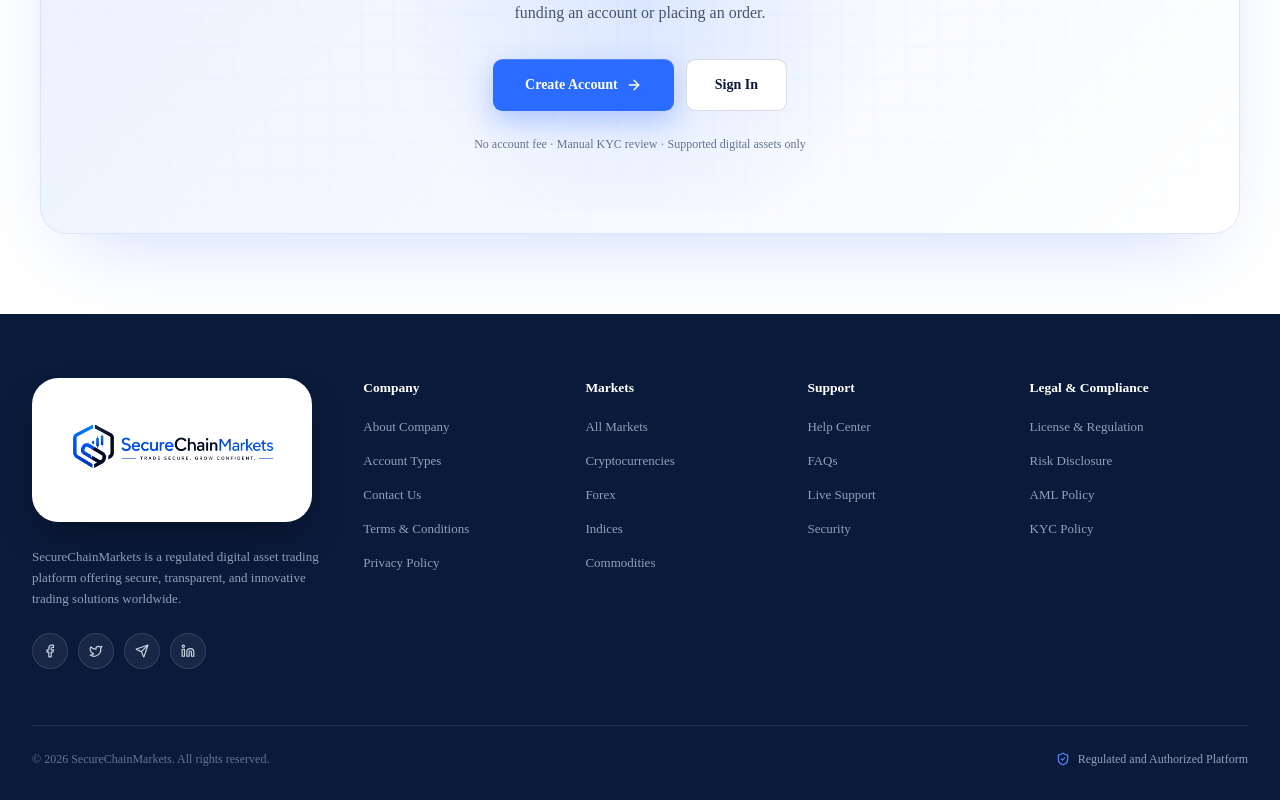
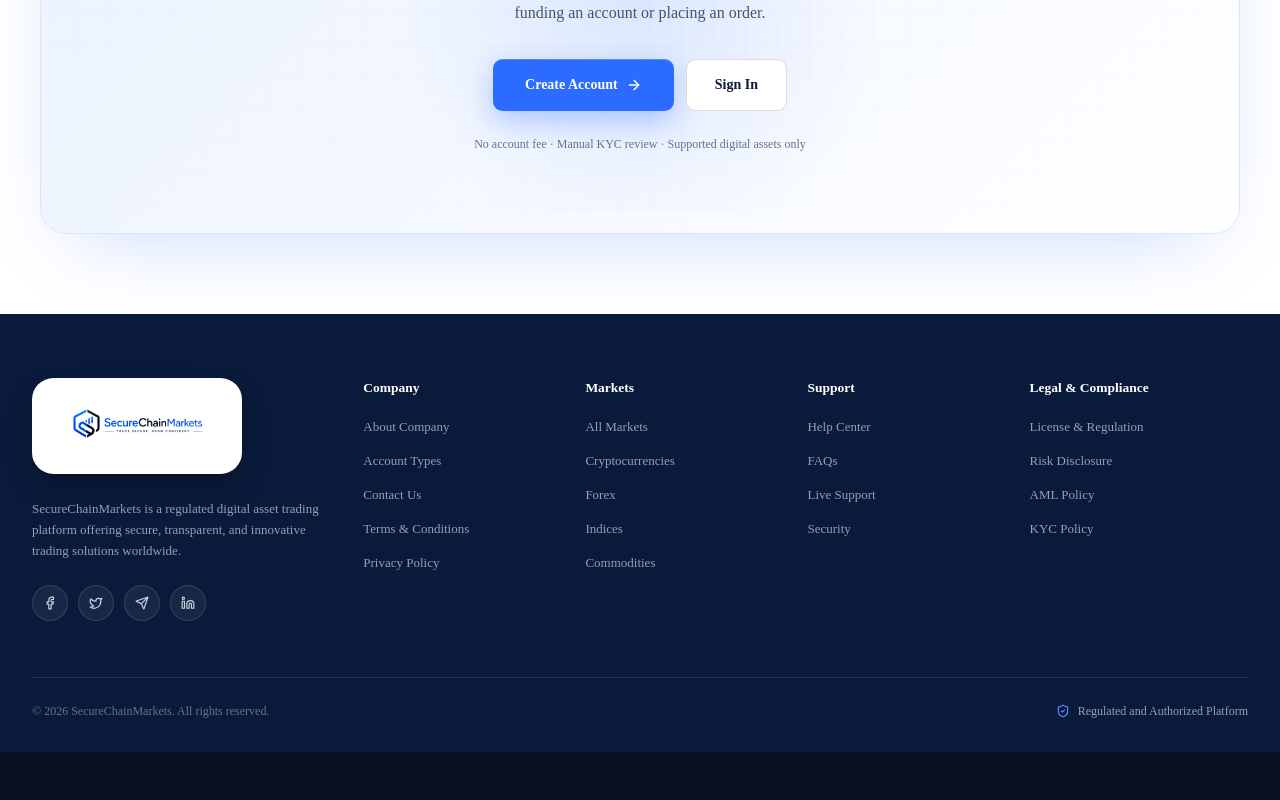
Before and after one commit to Febson1590/SecureChainMarkets, a Next.js app: page / in a window 1280 px wide. Shown: the part 3847-4647 px from the top of the page. After the commit the page ends 4599 px from the top, so only its background shows below. Built offline with nearby package versions, Linux system fonts and the light colour scheme; no server answers.

Commit message:
Dial logos down from 4× to ~3×
- Public navbar: 144/160/176 → 108/120/128
- Public footer: pill h-36/w-280 with h-28 image → pill h-24/w-210 with h-[72px] image
- Auth header: 144/160 → 104/120

Co-Authored-By: Claude Opus 4.7 (1M context) <noreply@anthropic.com>

```diff
--- a/app/(auth)/_header.tsx
+++ b/app/(auth)/_header.tsx
@@ -12,7 +12,7 @@ export function AuthHeader() {
             width={1774}
             height={887}
             priority
-            className="h-[144px] sm:h-[160px] w-auto pointer-events-none select-none"
+            className="h-[104px] sm:h-[120px] w-auto pointer-events-none select-none"
           />
         </Link>
       </div>
--- a/components/layout/public-footer.tsx
+++ b/components/layout/public-footer.tsx
@@ -61,14 +61,14 @@ export function PublicFooter() {
             <Link
               href="/"
               aria-label="SecureChainMarkets — home"
-              className="relative inline-flex items-center justify-center h-36 w-[280px] rounded-3xl bg-white shadow-[0_18px_40px_-18px_rgba(0,0,0,0.55)] mb-6"
+              className="relative inline-flex items-center justify-center h-24 w-[210px] rounded-2xl bg-white shadow-[0_14px_32px_-14px_rgba(0,0,0,0.55)] mb-6"
             >
               <Image
                 src="/assets/logos/securechainmarkets-logo.png"
                 alt="SecureChainMarkets"
                 width={1774}
                 height={887}
-                className="h-28 w-auto max-w-none pointer-events-none select-none"
+                className="h-[72px] w-auto max-w-none pointer-events-none select-none"
               />
             </Link>
             <p className="text-[13px] leading-relaxed text-slate-400 max-w-xs mb-6">
--- a/components/layout/public-navbar.tsx
+++ b/components/layout/public-navbar.tsx
@@ -52,7 +52,7 @@ export function PublicNavbar() {
               width={1774}
               height={887}
               priority
-              className="absolute left-0 top-1/2 -translate-y-1/2 h-[144px] sm:h-[160px] lg:h-[176px] w-auto max-w-none pointer-events-none select-none"
+              className="absolute left-0 top-1/2 -translate-y-1/2 h-[108px] sm:h-[120px] lg:h-[128px] w-auto max-w-none pointer-events-none select-none"
             />
           </Link>
 
```
